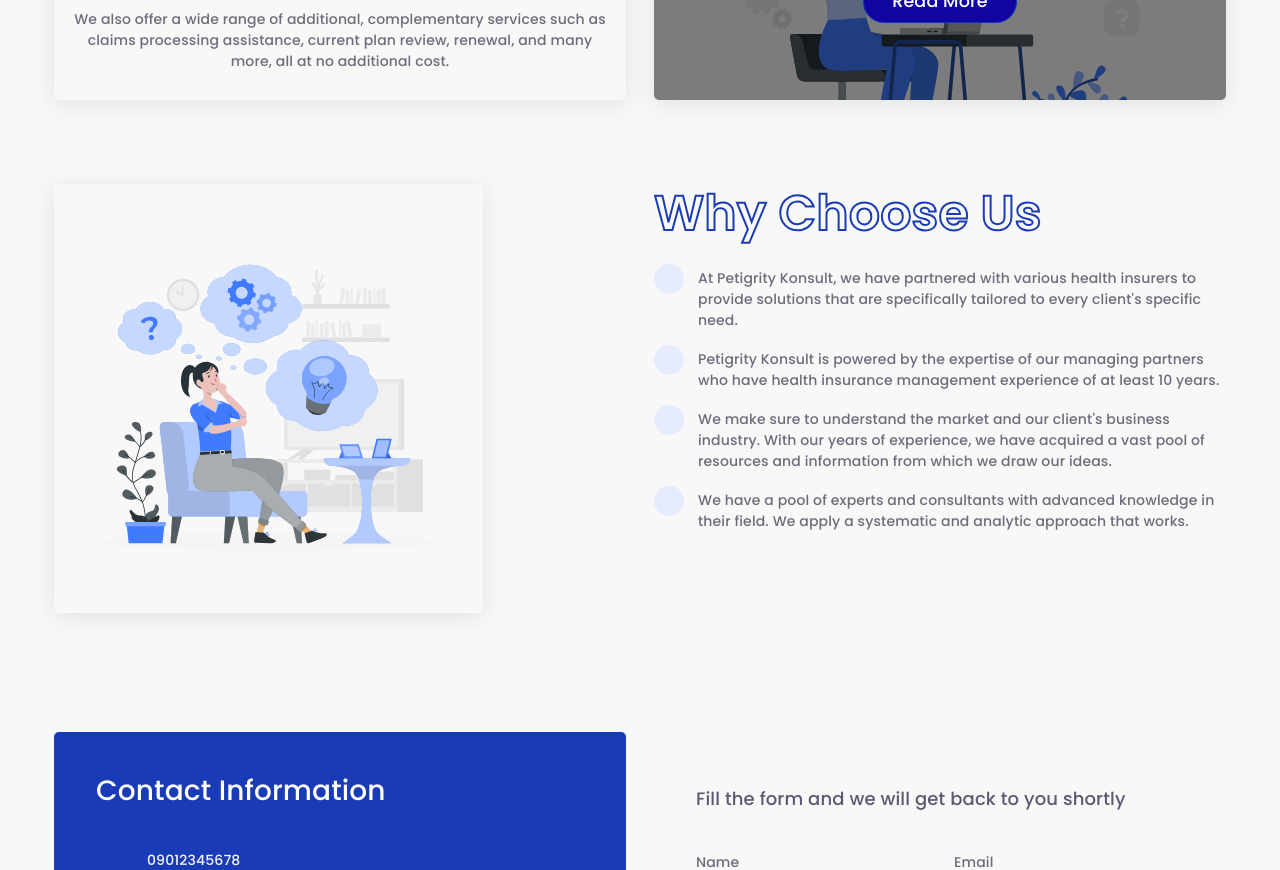
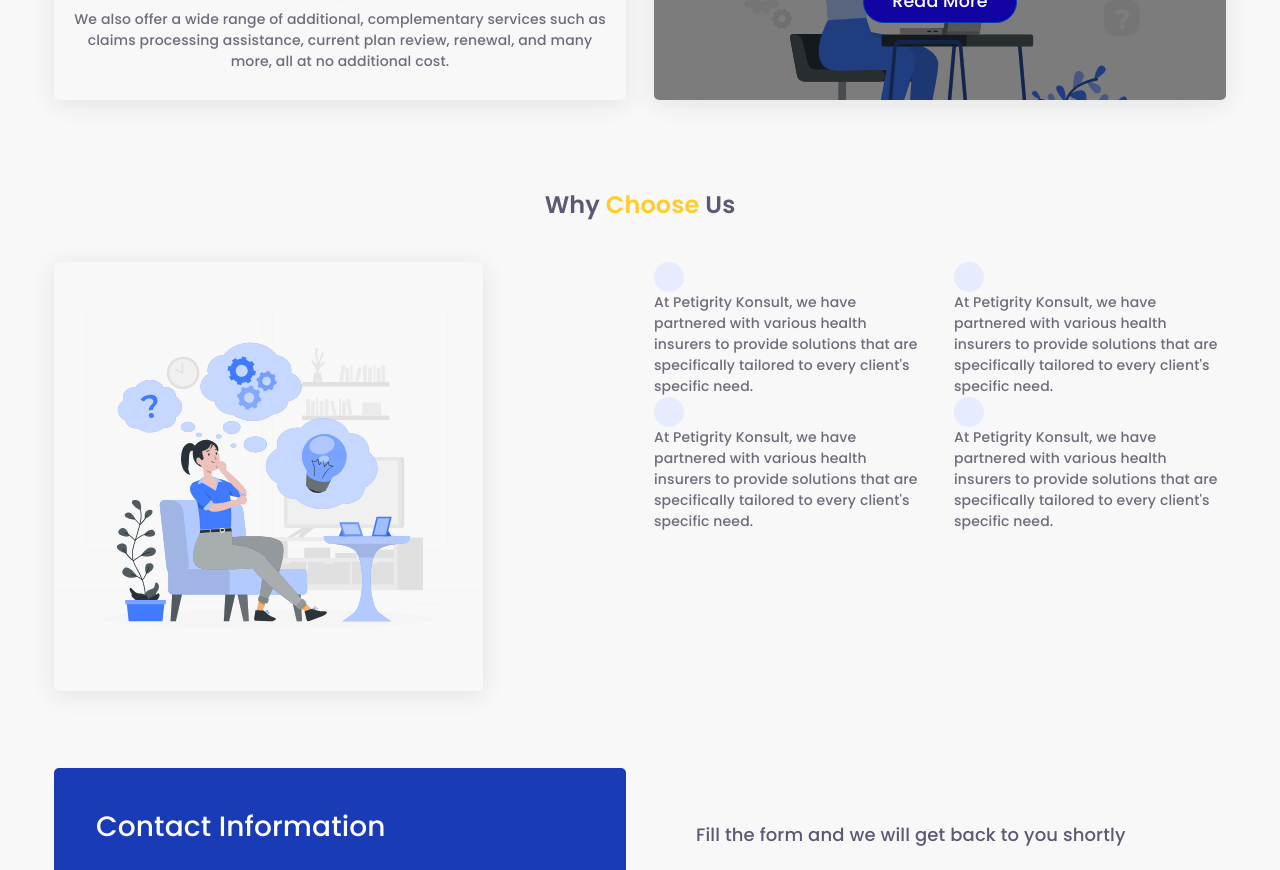
Before and after one commit to Abiodun-Samuel/petigrity-frontend, a Vue app: page / in a window 1280 px wide. Shown: the part 1940-2810 px from the top of the page. Built offline with nearby package versions, Linux system fonts and the light colour scheme; no server answers; some icons are missing; what secure-ls would draw is missing.

Commit message:
new design

```diff
--- a/src/components/home/PatronageSection.vue
+++ b/src/components/home/PatronageSection.vue
@@ -1,6 +1,16 @@
 <template>
   <div class="patronage">
     <div class="container">
+      <div class="row">
+        <div class="col-lg-12">
+          <div class="sub__header text-center">
+            <h2 data-aos="fade-up" class="fw-bolder mb-2">
+              Why <span>Choose</span> Us
+            </h2>
+          </div>
+        </div>
+      </div>
+
       <div class="row">
         <div class="col-lg-6 my-2">
           <div data-aos="fade-up" class="patronage_img">
@@ -11,17 +21,61 @@
             />
           </div>
         </div>
+
         <div class="col-lg-6 my-2">
-          <div class="patronage__details">
-            <h2 data-aos="fade-up" class="fw-bolder text-primary mb-2">
-              Why Choose Us
-            </h2>
+          <div class="row">
+            <div class="col-6">
+              <Icon
+                class="about__pointer"
+                icon="codicon:debug-breakpoint-data"
+                height="30"
+              />
+              <p class="m-0 p-0">
+                At Petigrity Konsult, we have partnered with various health
+                insurers to provide solutions that are specifically tailored to
+                every client's specific need.
+              </p>
+            </div>
+            <div class="col-6">
+              <Icon
+                class="about__pointer"
+                icon="codicon:debug-breakpoint-data"
+                height="30"
+              />
+              <p class="m-0 p-0">
+                At Petigrity Konsult, we have partnered with various health
+                insurers to provide solutions that are specifically tailored to
+                every client's specific need.
+              </p>
+            </div>
+            <div class="col-6">
+              <Icon
+                class="about__pointer"
+                icon="codicon:debug-breakpoint-data"
+                height="30"
+              />
+              <p class="m-0 p-0">
+                At Petigrity Konsult, we have partnered with various health
+                insurers to provide solutions that are specifically tailored to
+                every client's specific need.
+              </p>
+            </div>
+            <div class="col-6">
+              <Icon
+                class="about__pointer"
+                icon="codicon:debug-breakpoint-data"
+                height="30"
+              />
+              <p class="m-0 p-0">
+                At Petigrity Konsult, we have partnered with various health
+                insurers to provide solutions that are specifically tailored to
+                every client's specific need.
+              </p>
+            </div>
+          </div>
 
-            <div
-              data-aos="fade-up"
-              data-aos-delay="50"
-              class="d-flex align-items-baseline gap-1 mb-1"
-            >
+          <!-- <div class="patronage__details d-flex flex-wrap gap-1">
+            <div data-aos="fade-up" data-aos-delay="50" class="gap-1 mb-1">
               <div>
                 <Icon
                   class="about__pointer"
@@ -37,11 +91,7 @@
                 </p>
               </div>
             </div>
-            <div
-              data-aos="fade-up"
-              data-aos-delay="100"
-              class="d-flex align-items-baseline gap-1 mb-1"
-            >
+            <div data-aos="fade-up" data-aos-delay="100" class="gap-1 mb-1">
               <div>
                 <Icon
                   class="about__pointer"
@@ -57,11 +107,7 @@
                 </p>
               </div>
             </div>
-            <div
-              data-aos="fade-up"
-              data-aos-delay="150"
-              class="d-flex align-items-baseline gap-1 mb-1"
-            >
+            <div data-aos="fade-up" data-aos-delay="150" class="gap-1 mb-1">
               <div>
                 <Icon
                   class="about__pointer"
@@ -78,11 +124,7 @@
                 </p>
               </div>
             </div>
-            <div
-              data-aos="fade-up"
-              data-aos-delay="150"
-              class="d-flex align-items-baseline gap-1 mb-1"
-            >
+            <div data-aos="fade-up" data-aos-delay="150" class="gap-1 mb-1">
               <div>
                 <Icon
                   class="about__pointer"
@@ -98,7 +140,7 @@
                 </p>
               </div>
             </div>
-          </div>
+          </div> -->
         </div>
       </div>
     </div>
@@ -112,15 +154,14 @@
 <style lang="css">
 .patronage {
   position: relative;
-  padding: 3rem 0;
+  padding-top: 5rem;
 }
 
-.patronage__details h2 {
+.sub__header h2 {
   position: relative;
-  font-size: 3.5rem;
-  -webkit-text-size-adjust: auto;
-  -webkit-text-fill-color: transparent;
-  -webkit-text-stroke-width: 2px;
-  -webkit-text-stroke-color: var(--blue-1);
+}
+.sub__header h2 span {
+  position: relative;
+  color: var(--yellow-1);
 }
 </style>
```
